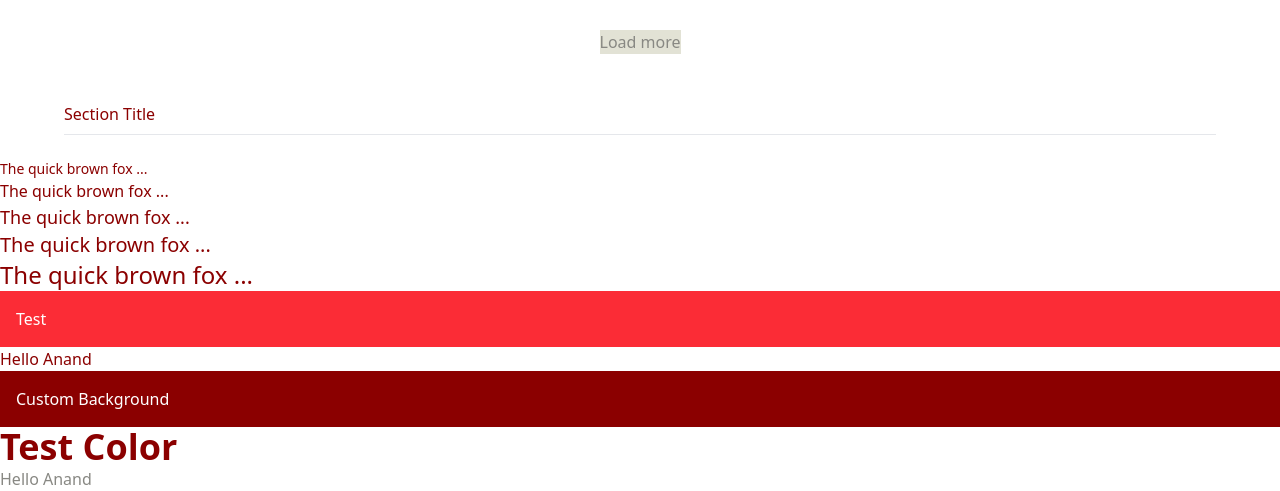
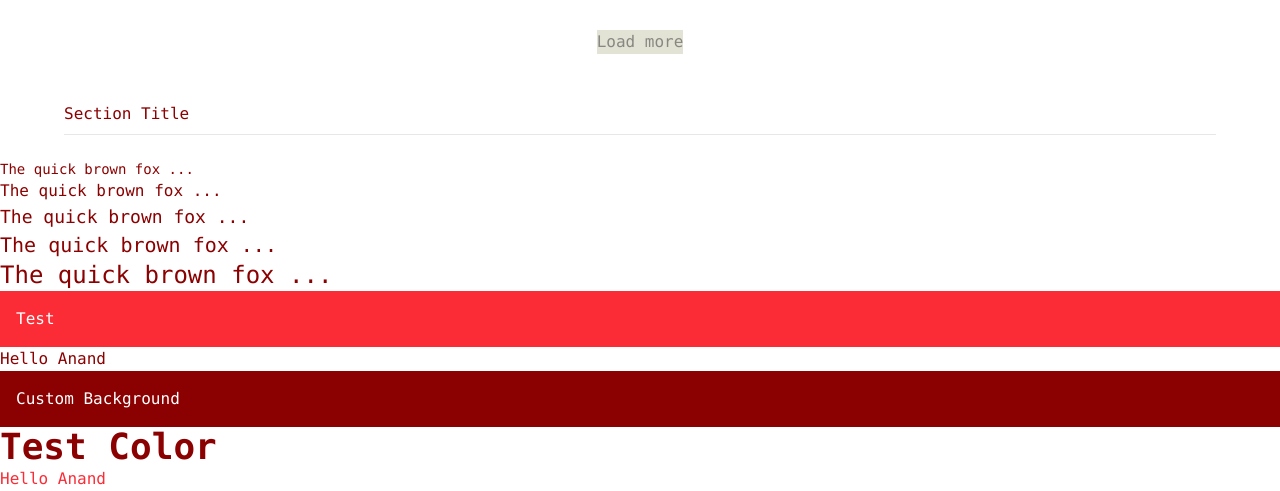
Before and after one commit to phadnisanand/tailwindcss, a website: page public/index.html in a window 1280 px wide. Shown: the part 613-1104 px from the top of the page. Drawn offline with Linux system fonts and the light colour scheme.

Commit message:
tailwind

```diff
--- a/public/index.html
+++ b/public/index.html
@@ -5,7 +5,7 @@
   <title>Document</title>
   <link rel="stylesheet" href="styles.css">
 </head>
-<body class="font-body text-newfont">
+<body class="font-body text-newfont font-mono">
 
   <div>
     <div>
@@ -96,6 +96,6 @@
 <h1 class="text-newfont text-4xl font-bold">
   Test Color
 </h1>
-<p class="text-newfont text-secondary-200">Hello Anand</p>
+<p class="text-green-500 sm:text-grey-300 md:text-red-500">Hello Anand</p>
 </body>
 </html>
```
Also changed, not shown: public/styles.css.
